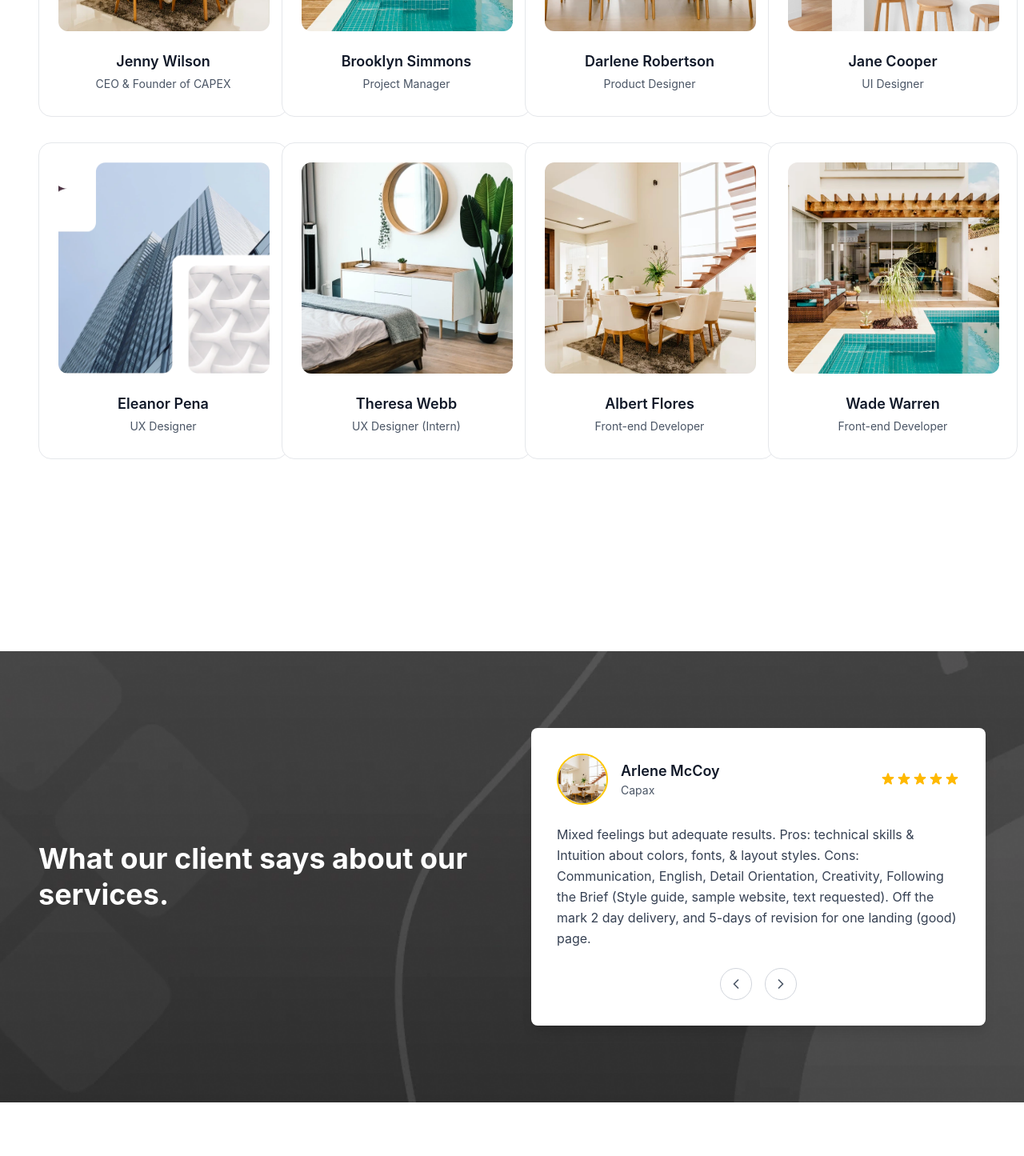
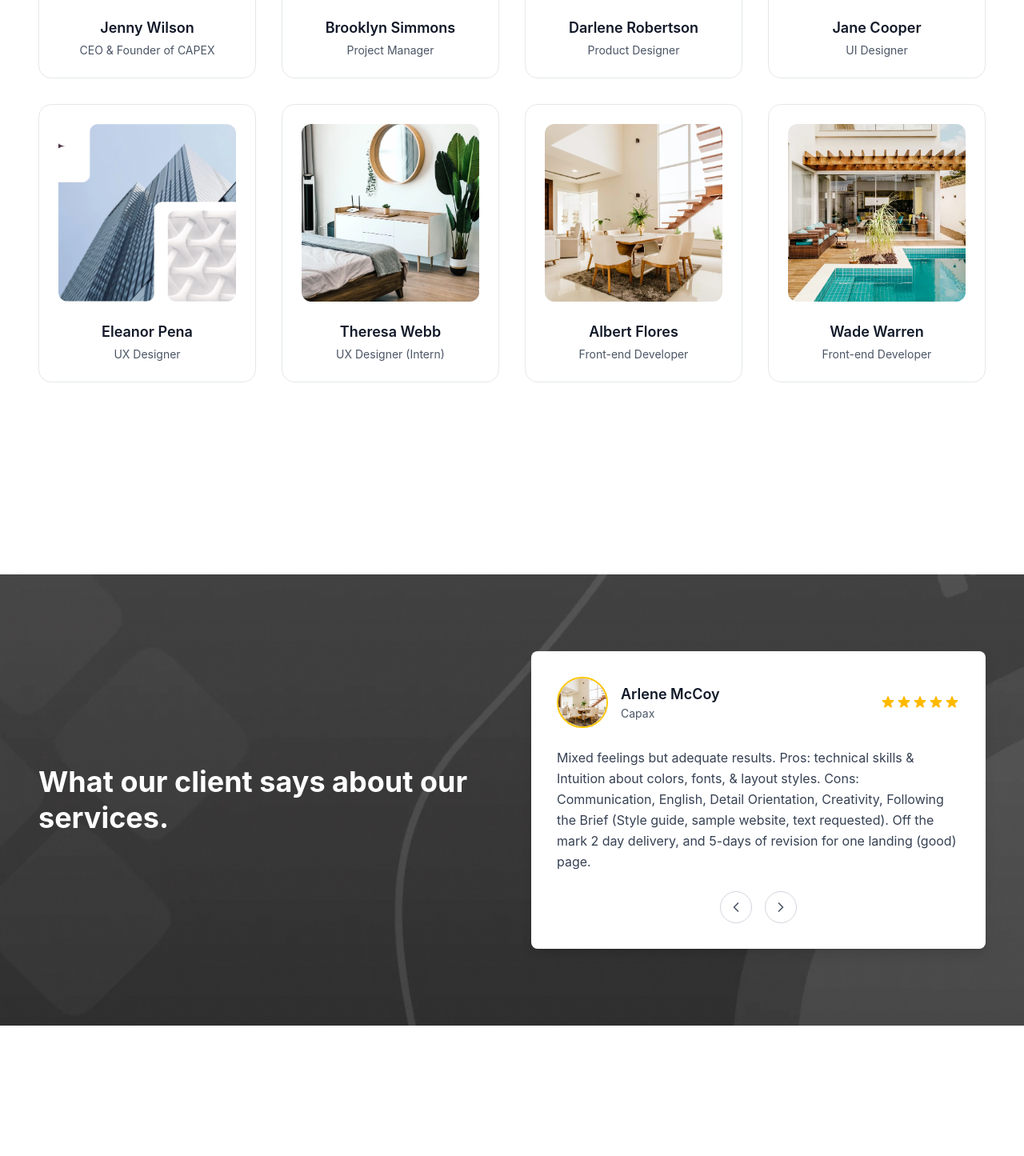
Before and after one commit to Capex-Org/Capex, a React (Vite) app in the folder capex-web/: page /company in a window 1280 px wide. Shown: the part 1560-3005 px from the top of the page at 80% size. Built offline with nearby package versions, Linux system fonts and the light colour scheme.

Commit message:
Refactor TeamSection and TestimonialCard components to enhance layout responsiveness and styling; adjust grid gaps, padding, and width properties for improved visual consistency across different screen sizes.

```diff
--- a/capex-web/src/pages/company/components/TeamSection.tsx
+++ b/capex-web/src/pages/company/components/TeamSection.tsx
@@ -79,7 +79,7 @@ const TeamSection = () => {
           </motion.h2>
         </div>
 
-        <div className="grid grid-cols-2 md:grid-cols-4 gap-8 mb-20">
+        <div className="grid grid-cols-2 md:grid-cols-4 gap-4 md:gap-8 mb-20">
           {teamMembers.map((member, index) => (
             <motion.div
               key={member.id}
@@ -93,16 +93,10 @@ const TeamSection = () => {
               }}
               viewport={{ once: true }}
             >
-              <div
-                className="bg-white rounded-2xl border border-gray-200 overflow-hidden group-hover:shadow-md transition-shadow duration-300"
-                style={{ width: "312px", height: "396px" }}
-              >
+              <div className="bg-white rounded-2xl border border-gray-200 overflow-hidden group-hover:shadow-md transition-shadow duration-300 w-full md:max-w-[312px] mx-auto">
                 {/* Image Section */}
-                <div className="relative" style={{ padding: "24px" }}>
-                  <div
-                    className="overflow-hidden rounded-xl"
-                    style={{ width: "264px", height: "264px" }}
-                  >
+                <div className="relative p-4 md:p-6">
+                  <div className="overflow-hidden rounded-xl w-full max-w-full md:max-w-[264px] aspect-square mx-auto">
                     <img
                       src={member.image}
                       alt={member.name}
--- a/capex-web/src/pages/company/components/TestimonialCard.tsx
+++ b/capex-web/src/pages/company/components/TestimonialCard.tsx
@@ -24,7 +24,7 @@ const TestimonialCard = ({
   onNext,
 }: TestimonialCardProps) => {
   return (
-    <div className="bg-white rounded-lg p-8 shadow-lg min-h-[320px] flex flex-col">
+    <div className="bg-white rounded-lg p-6 sm:p-8 shadow-lg min-h-[320px] flex flex-col w-full max-w-[640px] mx-auto overflow-hidden">
       {/* Header Section */}
       <div className="flex items-center justify-between mb-6">
         <div className="flex items-center">
@@ -89,7 +89,7 @@ const TestimonialCard = ({
         <AnimatePresence mode="wait">
           <motion.p
             key={`text-${selectedTestimonial}`}
-            className="text-gray-700 leading-relaxed text-left"
+            className="text-gray-700 leading-relaxed text-left break-words text-sm sm:text-base"
             initial={{ opacity: 0, y: 20 }}
             animate={{ opacity: 1, y: 0 }}
             exit={{ opacity: 0, y: -20 }}
@@ -101,7 +101,7 @@ const TestimonialCard = ({
       </div>
 
       {/* Navigation */}
-      <div className="flex justify-center space-x-4 mt-6">
+      <div className="flex justify-center gap-4 mt-6 flex-wrap">
         <motion.button
           onClick={onPrev}
           className="w-10 h-10 rounded-full border border-gray-300 bg-white hover:bg-gray-50 transition-colors flex items-center justify-center"
```
